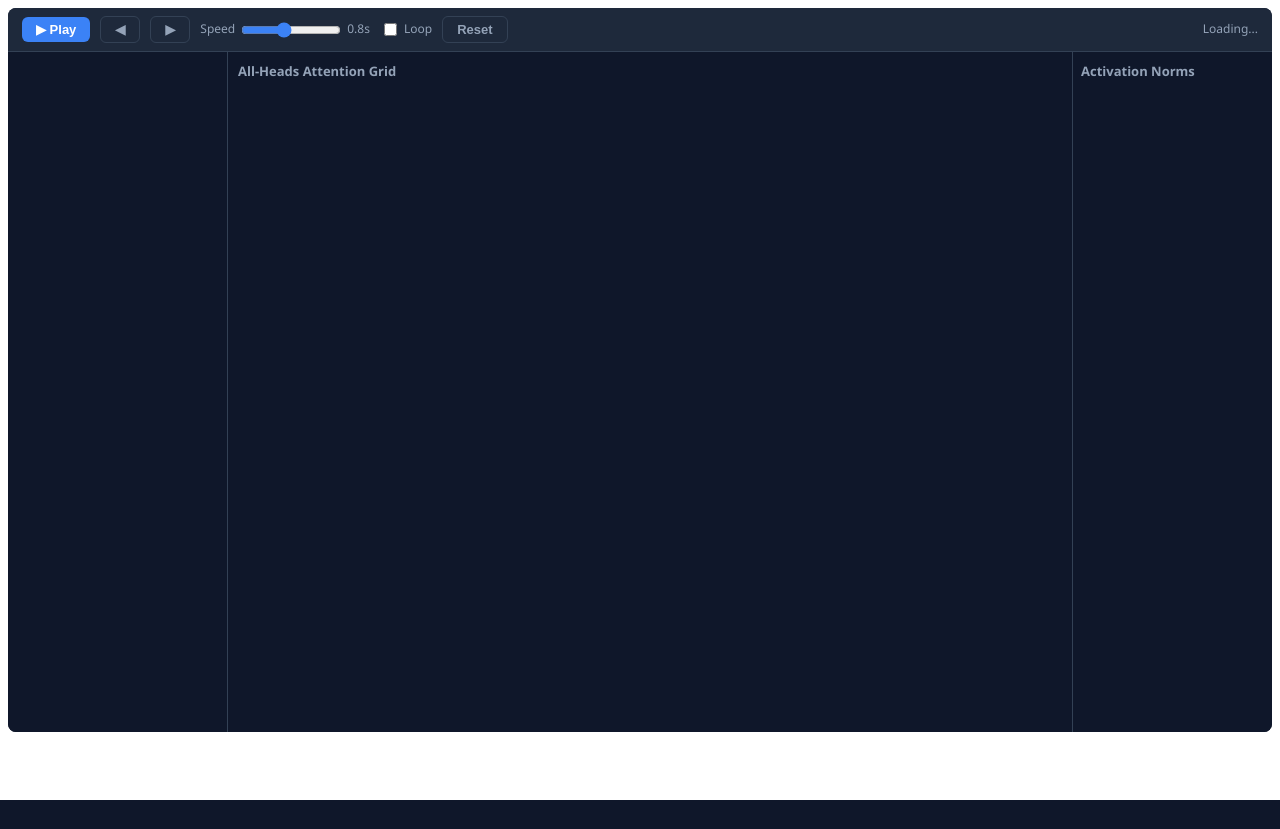
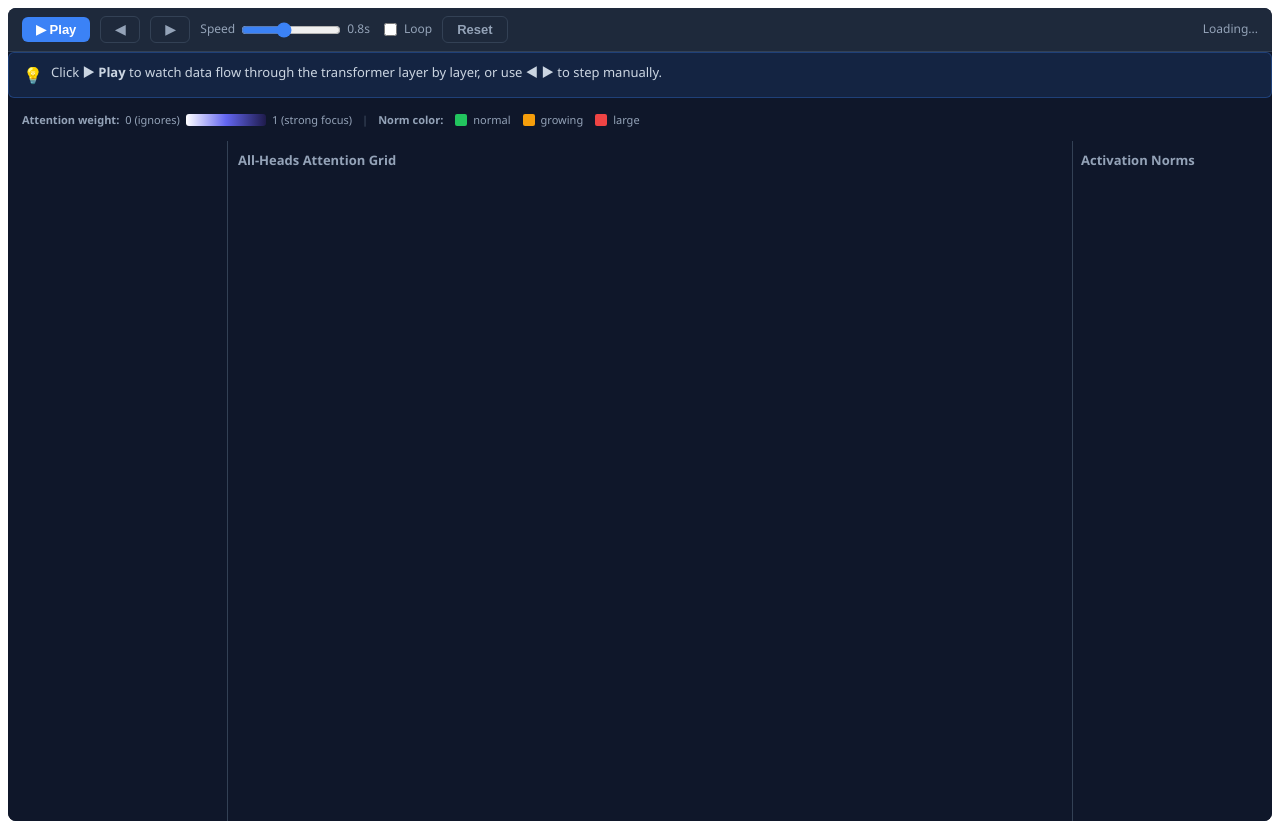
Before and after one commit to rahulbasu-dev/llm101, a Python web app: template templates/visualize.html in a window 1280 px wide. Before the commit the page ends 800 px from the top, so only its background shows below. Run offline with Jinja, Linux system fonts and the light colour scheme; the template is opened without the code that fills it, so the values that code supplies are empty.

Commit message:
UX: add narration bar, colormap legend, active row highlight
- Narration bar explains what's happening at each layer step
  (local patterns → distributed → abstract → prediction)
- Colormap legend shows attention weight and norm color scales
- Active row in attention grid gets amber border highlight
- Improves clarity for users unfamiliar with attention visualizations

```diff
--- a/templates/visualize.html
+++ b/templates/visualize.html
@@ -299,6 +299,38 @@
   font-family: monospace;
   flex-shrink: 0;
 }
+
+/* ── Narration bar ── */
+.nanollm-viz .nv-narration {
+  display: flex; align-items: flex-start; gap: 8px;
+  padding: 10px 14px; margin-bottom: 8px;
+  background: rgba(59,130,246,0.12); border: 1px solid rgba(59,130,246,0.3);
+  border-radius: var(--radius); font-size: 13px; line-height: 1.5;
+  color: #cbd5e1; min-height: 42px;
+}
+.nanollm-viz .nv-narration-icon { font-size: 16px; flex-shrink: 0; }
+
+/* ── Colormap legend ── */
+.nanollm-viz .nv-legend {
+  display: flex; align-items: center; gap: 6px; flex-wrap: wrap;
+  padding: 6px 14px; margin-bottom: 8px;
+  font-size: 11px; color: var(--text-dim);
+}
+.nanollm-viz .nv-legend-bar {
+  width: 80px; height: 12px; border-radius: 3px;
+  background: linear-gradient(90deg, #ffffff 0%, #6366f1 50%, #1e1b4b 100%);
+}
+.nanollm-viz .nv-legend-swatch {
+  display: inline-block; width: 12px; height: 12px; border-radius: 2px;
+  vertical-align: middle; margin-left: 6px;
+}
+.nanollm-viz .nv-legend-sep { color: #475569; margin: 0 4px; }
+.nanollm-viz .nv-legend-label { font-weight: 600; color: #94a3b8; }
+
+/* ── Active row highlight on grid ── */
+.nanollm-viz .nv-cell.active-row {
+  box-shadow: inset 0 0 0 2px var(--accent-amber);
+}
 </style>
 
 <!-- ================================================================
@@ -317,6 +349,25 @@
     <label><input type="checkbox" class="nv-loop"> Loop</label>
     <button class="nv-secondary nv-btn-reset">Reset</button>
     <span class="nv-progress">Loading...</span>
+  </div>
+
+  <!-- Narration Bar — explains what's happening at each step -->
+  <div class="nv-narration">
+    <span class="nv-narration-icon">💡</span>
+    <span class="nv-narration-text">Click <b>▶ Play</b> to watch data flow through the transformer layer by layer, or use <b>◀ ▶</b> to step manually.</span>
+  </div>
+
+  <!-- Colormap Legend -->
+  <div class="nv-legend">
+    <span class="nv-legend-label">Attention weight:</span>
+    <span class="nv-legend-low">0 (ignores)</span>
+    <div class="nv-legend-bar"></div>
+    <span class="nv-legend-high">1 (strong focus)</span>
+    <span class="nv-legend-sep">|</span>
+    <span class="nv-legend-label">Norm color:</span>
+    <span class="nv-legend-swatch" style="background:#22c55e"></span> normal
+    <span class="nv-legend-swatch" style="background:#f59e0b"></span> growing
+    <span class="nv-legend-swatch" style="background:#ef4444"></span> large
   </div>
 
   <!-- Three-Panel Layout -->
@@ -381,6 +432,7 @@
   var attnGrid     = q(".nv-grid");
   var colHeaders   = q(".nv-col-headers");
   var actPanel     = q(".nv-act");
+  var narrationTxt = q(".nv-narration-text");
   var detailPanel  = q(".nv-detail");
   var detailCanvas = q(".nv-detail-canvas");
   var detailInfo   = q(".nv-detail-info");
@@ -590,6 +642,7 @@
     updateGrid();
     updateAct();
     updateProgress();
+    updateNarration();
     updateDetail();
   }
 
@@ -633,6 +686,9 @@
     for (var l = 0; l < nLayers; l++) {
       for (var h = 0; h < nHeads; h++) {
         var e = cellCanvases[l][h];
+        // Active row highlight
+        e.cell.classList.remove("active-row");
+        if (l === currentLayer) e.cell.classList.add("active-row");
         if (l <= currentLayer) {
           e.cell.classList.remove("unfilled");
           e.cell.classList.add("filled");
@@ -681,6 +737,33 @@
       progressTxt.textContent = "Layer " + (currentLayer + 1) + "/" +
         nLayers + " \u2014 Block " + currentLayer;
     }
+  }
+
+  // ── Narration — explain what's happening at each step ──
+  function updateNarration() {
+    var txt;
+    if (currentLayer < 0) {
+      txt = 'Click <b>▶ Play</b> to watch data flow through the transformer layer by layer, or use <b>◀ ▶</b> to step manually. '
+          + 'The input "' + tokens.join(' ') + '" (' + T + ' tokens) will pass through '
+          + nLayers + ' transformer blocks, each with ' + nHeads + ' attention heads.';
+    } else if (currentLayer === 0) {
+      txt = '<b>Layer 0 (first):</b> The token embeddings enter the first transformer block. '
+          + 'Attention patterns here are mostly <em>local</em> — each token attends strongly to itself and nearby positions. '
+          + 'The diagonal band in each heatmap shows this self-attention pattern. '
+          + 'Each of the ' + nHeads + ' heads learns to focus on different relationships.';
+    } else if (currentLayer < nLayers - 1) {
+      var mid = currentLayer < nLayers / 2 ? 'early-to-middle' : 'middle-to-deep';
+      txt = '<b>Layer ' + currentLayer + ' (' + mid + '):</b> '
+          + 'Attention patterns become more <em>distributed</em> as the model builds richer representations. '
+          + 'Some heads may specialize — one might track the previous token, another might attend to related words. '
+          + 'The activation norm (right panel) shows how the hidden state magnitude grows through the residual stream.';
+    } else {
+      txt = '<b>Layer ' + currentLayer + ' (final):</b> '
+          + 'The deepest layer produces the most <em>abstract</em> attention patterns. '
+          + 'These representations feed into the LM Head, which projects to vocabulary logits and predicts the next token. '
+          + 'Click any cell in the grid to see the full-size heatmap with token labels and tensor shapes.';
+    }
+    narrationTxt.innerHTML = txt;
   }
 
   // ── Close detail if its layer scrolled out ──
```
